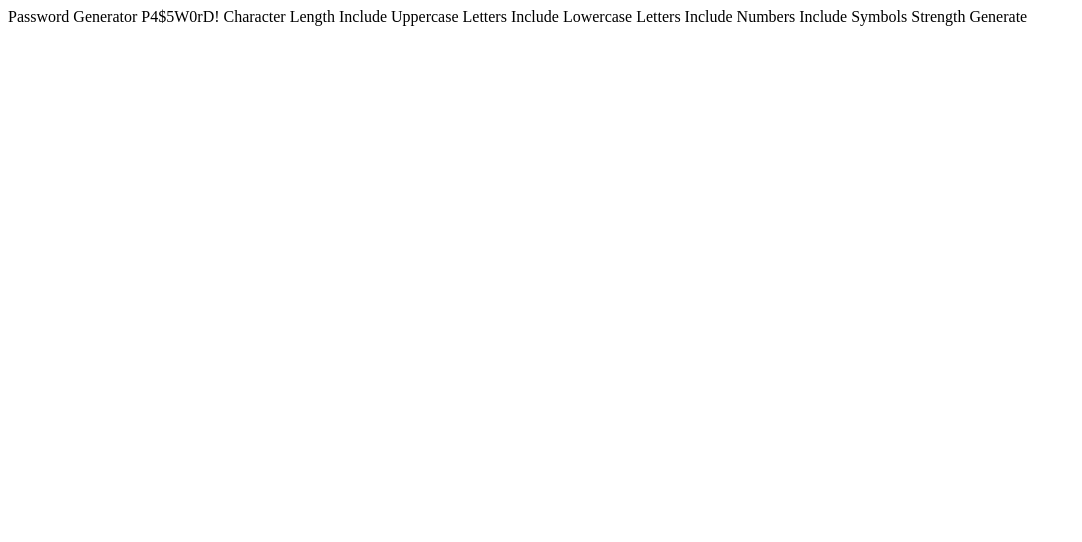
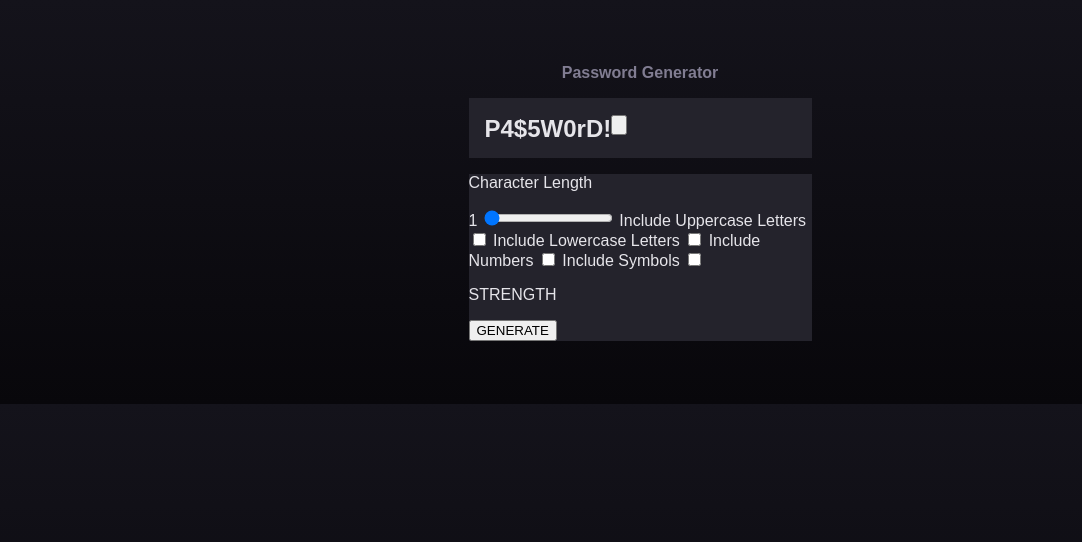
Before and after one commit to AnnaofAmber/password-generator-app, a website: page src/index.html in a window 1280 px wide. Shown: the whole page, without its empty margins (0-1082 px from the left). Drawn offline with Linux system fonts and the light colour scheme.

Commit message:
adding initial markup + styles

```diff
--- /dev/null
+++ b/src/css/styles.css
@@ -0,0 +1,83 @@
+:root{
+    /* colors */
+    --dark-grey: #24232C;
+    --grey: #817D92;
+    --almost-white: #E6E5EA;
+    --very-dark-grey: #18171F;
+    --neon-green: #A4FFAF;
+    --red: #F64A4A;
+    --orange: #FB7C58;
+    --yellow: #F8CD65;
+}
+
+body{
+    font-family: 'JetBrains Mono', sans-serif ;
+    color: var(--almost-white);
+    background: linear-gradient(180deg, #14131B 0%, #08070B 100%);
+    margin: 0;
+}
+
+.hidden {
+    clip: rect(0 0 0 0);
+    clip-path: inset(50%);
+    height: 1px;
+    overflow: hidden;
+    position: absolute;
+    white-space: nowrap;
+    width: 1px;}
+
+.container {
+    min-width: 320px;
+    max-width: 343px;
+    padding-left: 16px;
+    padding-right: 16px;
+    margin-left: auto;
+    margin-right: auto;
+}
+
+.section-generator {
+    padding-top: 64px;
+    padding-bottom: 63px;
+}
+
+.app-name {
+    margin-top: 0px;
+    margin-bottom: 16px;
+    color: var(--grey);
+    text-align: center;
+    font-size: 16px;
+    font-weight: 700;
+
+}
+.password {
+    background-color: var(--dark-grey);
+    padding: 17px 16px 15px 16px;
+    display: flex;
+
+    margin-bottom: 16px;
+}
+
+.text-password{
+    margin: 0;
+    font-size: 24px;
+    font-weight: 700;
+}
+
+.copied {
+}
+.btn-copy {
+    height: 20px;
+}
+.generator-form {
+    background-color: var(--dark-grey);
+}
+.text-length {
+}
+.number-length {
+}
+.hidden {
+}
+.input-length {
+}
+.btn-generate {
+}
--- a/src/index.html
+++ b/src/index.html
@@ -7,23 +7,45 @@
   <link rel="icon" type="image/png" sizes="32x32" href="./assets/images/favicon-32x32.png">
 
   <title>Frontend Mentor | Password generator app</title>
+  <link rel="stylesheet" href="./css/styles.css">
 </head>
 <body>
+  <section class="section-generator">
+    <div class="container">
+<h1 class="app-name">Password Generator</h1>
+<div class="password">
+<p class="text-password">P4$5W0rD!</p>
+<span class="copied"></span>
+<button class="btn-copy" type="button"></button>
+</div>
+<form class="generator-form">
+  <p class="text-length">Character Length</p>
+  <span class="number-length">1</span>
+<label class="hidden" for="character-length">Character Length</label>
+<input
+class="input-length"
+type="range"
+name="character-length"
+id="character-length"
+value="4"
+min="4"
+max="20"
+step="1"/>
+<label for="uppercase">Include Uppercase Letters</label>
+<input id="uppercase" type="checkbox" name="options" value="uppercase"  />
+<label for="lowercase">Include Lowercase Letters</label>
+<input id="lowercase" type="checkbox" name="options" value="lowercase"  />
+<label for="numbers">Include Numbers</label>
+<input id="numbers" type="checkbox" name="options" value="numbers"  />
+<label for="symbols">Include Symbols</label>
+<input id="symbols" type="checkbox" name="options" value="symbols"  />
+<p>STRENGTH</p>
+<button class="btn-generate" type="submit">GENERATE</button>
 
-  Password Generator
 
-  P4$5W0rD!
-
-  Character Length
-
-  Include Uppercase Letters
-  Include Lowercase Letters
-  Include Numbers
-  Include Symbols
-
-  Strength
-
-  Generate
-
+</form>
+</div>
+</section>
+<script src="./js/index.js" type="module"></script>
 </body>
 </html>
```
Also changed, not shown: src/js/index.js (added), src/preview.jpg (deleted).
